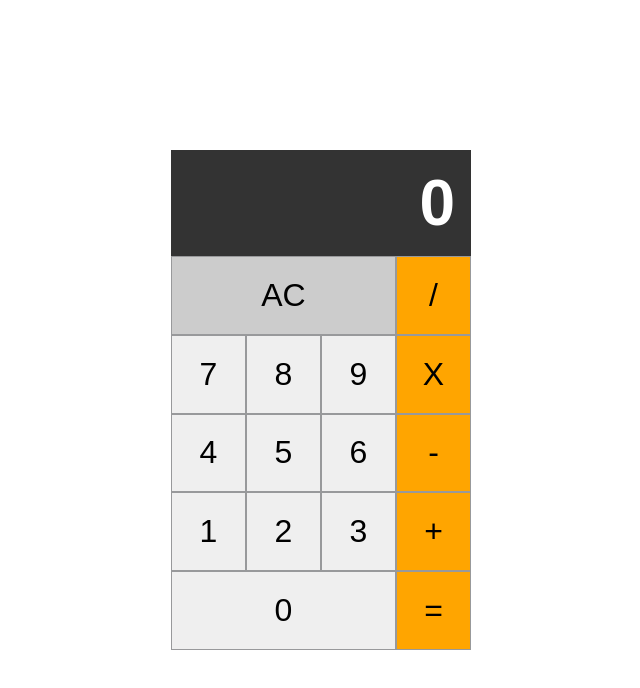
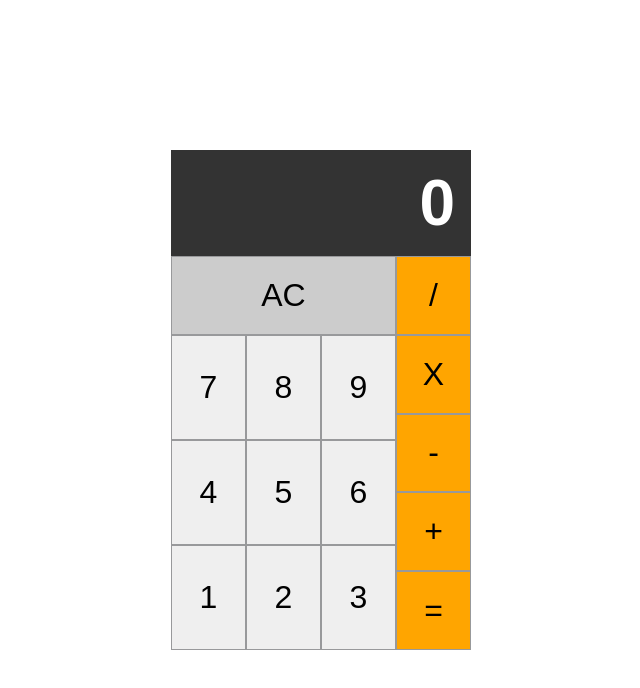
Before and after one commit to next-step/react-calculator, a React (Vite) app: page / in a window 1280 px wide. Shown: the top 688 px of the page, without its empty margins (319-959 px from the left). Built offline with nearby package versions, Linux system fonts and the light colour scheme.

Commit message:
refactor: digits 컴포넌트 버튼 태그 배열 수정

```diff
--- a/src/components/digits/index.tsx
+++ b/src/components/digits/index.tsx
@@ -30,9 +30,9 @@ function Digits({ calculation, setCalculation }: IDigitsProps) {
 
   return (
     <div className="digits flex">
-      {[...Array(10)].map((data, idx) => (
+      {[...Array(9)].map((_, idx) => (
         <button className="digit" onClick={digitHandler} key={idx}>
-          {9 - idx}
+          {[...Array(9)].length - idx}
         </button>
       ))}
     </div>
```
